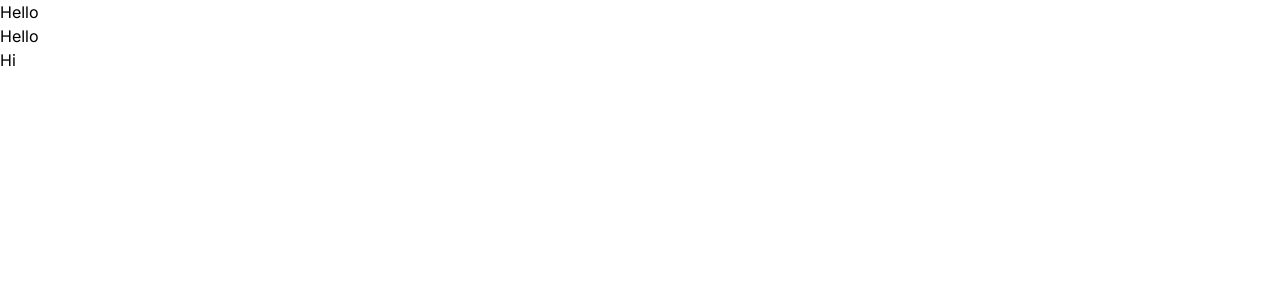
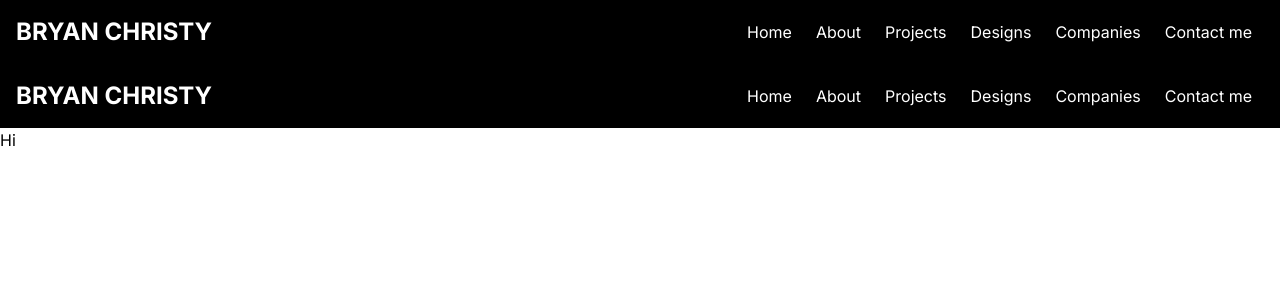
Before and after one commit to bryanC29/Portfolio, a Next.js app: page /components/navbar in a window 1280 px wide. Shown: the top 300 px of the page. Built offline with nearby package versions, Linux system fonts and the light colour scheme.

Commit message:
BUILD: Navbar

```diff
--- a/app/components/navbar/page.tsx
+++ b/app/components/navbar/page.tsx
@@ -1,8 +1,30 @@
+import Link from "next/link";
+
 const Navbar = () => {
     return (
-        <>
-        <p>Hello</p>
-        </>
+        <nav className="flex items-center justify-center md:justify-between flex-wrap bg-black text-white">
+            <Link href='/' className="text-2xl font-bold uppercase p-4 text-center">Bryan Christy</Link>
+            <ul className="flex flex-row flex-wrap justify-center list-none px-4">
+                <li className="m-3 hover:underline hover:underline-offset-2">
+                    <Link href='/'>Home</Link>
+                </li>
+                <li className="m-3 hover:underline hover:underline-offset-2">
+                    <Link href='/about'>About</Link>
+                </li>
+                <li className="m-3 hover:underline hover:underline-offset-2">
+                    <Link href='/projects'>Projects</Link>
+                </li>
+                <li className="m-3 hover:underline hover:underline-offset-2">
+                    <Link href='/designs'>Designs</Link>
+                </li>
+                <li className="m-3 hover:underline hover:underline-offset-2">
+                    <Link href='/companies'>Companies</Link>
+                </li>
+                <li className="m-3 hover:underline hover:underline-offset-2">
+                    <Link href='/contact'>Contact me</Link>
+                </li>
+            </ul>
+        </nav>
     )
 }
 
```
